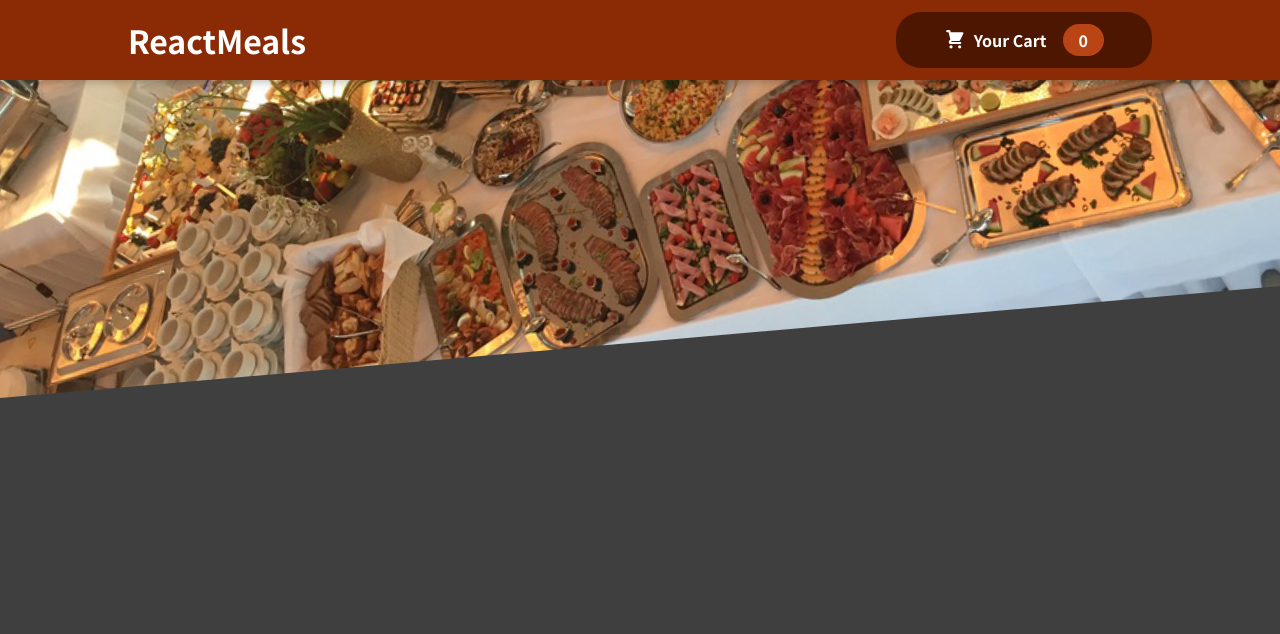
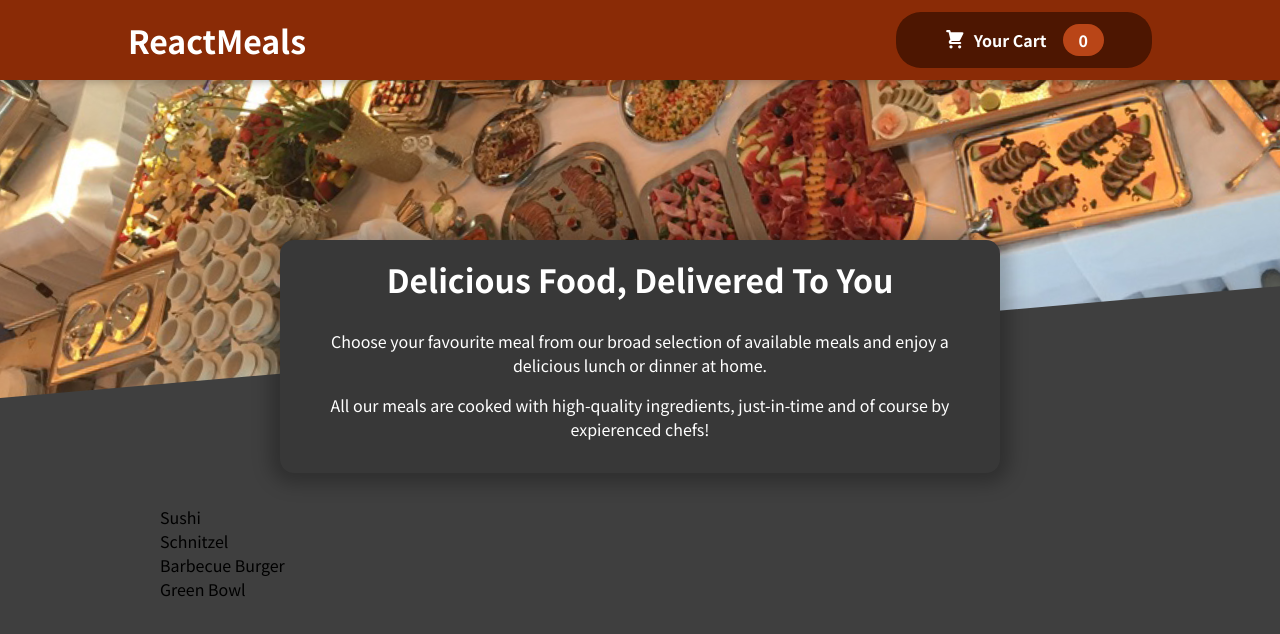
Before and after one commit to urmila1706/Resturant-project, a React (Create React App) app: page / in a window 1280 px wide. Shown: the top 634 px of the page. Built offline with nearby package versions, Linux system fonts and the light colour scheme.

Commit message:
Build the resturant summary

```diff
--- a/src/App.js
+++ b/src/App.js
@@ -1,9 +1,13 @@
 import React,{Fragment} from 'react';
 import Header from './Components/Layout/Header';
+import Meals from './Components/Meals/Meals';
 function App() {
   return (
     <Fragment>
       <Header/>
+      <main>
+       <Meals/>
+      </main>
     </Fragment>
   );
 }
--- /dev/null
+++ b/src/Components/Meals/AvailableMeals.js
@@ -0,0 +1,36 @@
+import classes from './AvailableMeals.module.css';
+const DUMMY_MEALS = [
+    {
+      id: 'm1',
+      name: 'Sushi',
+      description: 'Finest fish and veggies',
+      price: 22.99,
+    },
+    {
+      id: 'm2',
+      name: 'Schnitzel',
+      description: 'A german specialty!',
+      price: 16.5,
+    },
+    {
+      id: 'm3',
+      name: 'Barbecue Burger',
+      description: 'American, raw, meaty',
+      price: 12.99,
+    },
+    {
+      id: 'm4',
+      name: 'Green Bowl',
+      description: 'Healthy...and green...',
+      price: 18.99,
+    },
+  ];
+const AvailableMeals=()=>{
+    const mealsList=DUMMY_MEALS.map(meal=><li>{meal.name}</li>);
+return <section className={classes.meals}>
+    <ul>
+        {mealsList}
+    </ul>
+</section>
+};
+export default AvailableMeals;
--- /dev/null
+++ b/src/Components/Meals/AvailableMeals.module.css
@@ -0,0 +1,24 @@
+.meals {
+    max-width: 60rem;
+    width: 90%;
+    margin: 2rem auto;
+    animation: meals-appear 1s ease-out forwards;
+  }
+
+  .meals ul {
+    list-style: none;
+    margin: 0;
+    padding: 0;
+  }
+
+  @keyframes meals-appear {
+    from {
+      opacity: 0;
+      transform: translateY(3rem);
+    }
+
+    to {
+      opacity: 1;
+      transform: translateY(0);
+    }
+  }
--- /dev/null
+++ b/src/Components/Meals/Meals.js
@@ -0,0 +1,10 @@
+import { Fragment } from "react";
+import MealsSummary from "./MealsSummary";
+import AvailableMeals from "./AvailableMeals";
+const Meals=()=>{
+return <Fragment>
+    <MealsSummary/>
+    <AvailableMeals/>
+</Fragment>
+};
+export default Meals;
--- /dev/null
+++ b/src/Components/Meals/MealsSummary.js
@@ -0,0 +1,15 @@
+import classes from './MealsSummary.module.css';
+const MealsSummary=()=>{
+return <section className={classes.summary}>
+   <h2>Delicious Food, Delivered To You</h2>
+   <p>
+    Choose your favourite meal from our broad selection of available meals and
+    enjoy a delicious lunch or dinner at home.
+   </p>
+   <p>
+    All our meals are cooked with high-quality ingredients, just-in-time and
+    of course by expierenced chefs!
+   </p>
+</section>
+};
+export default MealsSummary;
--- /dev/null
+++ b/src/Components/Meals/MealsSummary.module.css
@@ -0,0 +1,18 @@
+.summary {
+    text-align: center;
+    max-width: 45rem;
+    width: 90%;
+    margin: auto;
+    margin-top: -10rem;
+    position: relative;
+    background-color: #383838;
+    color: white;
+    border-radius: 14px;
+    padding: 1rem;
+    box-shadow: 0 1px 18px 10px rgba(0, 0, 0, 0.25);
+  }
+
+  .summary h2 {
+    font-size: 2rem;
+    margin-top: 0;
+  }
```
